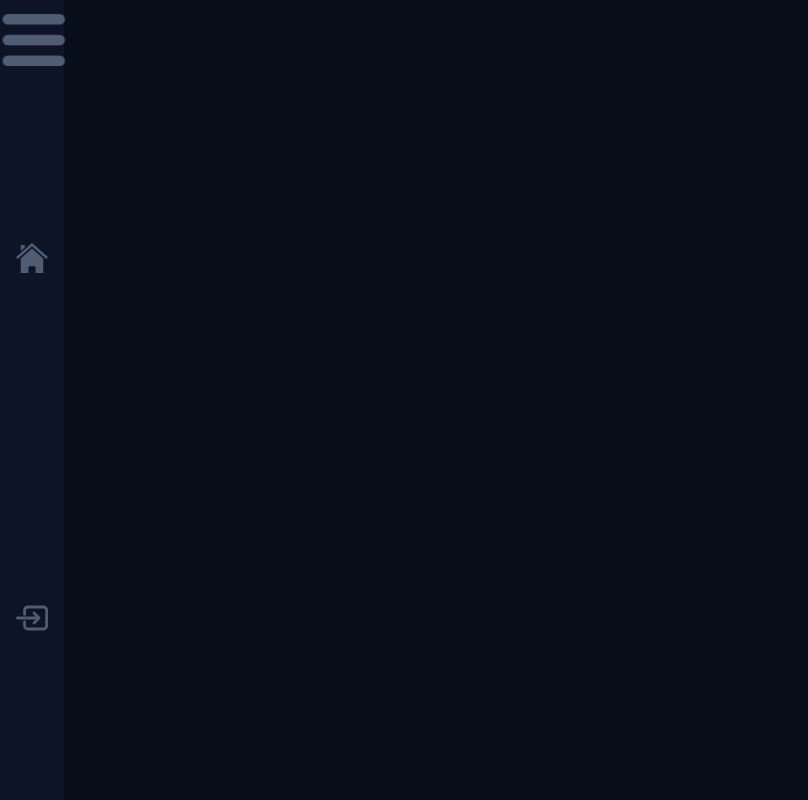
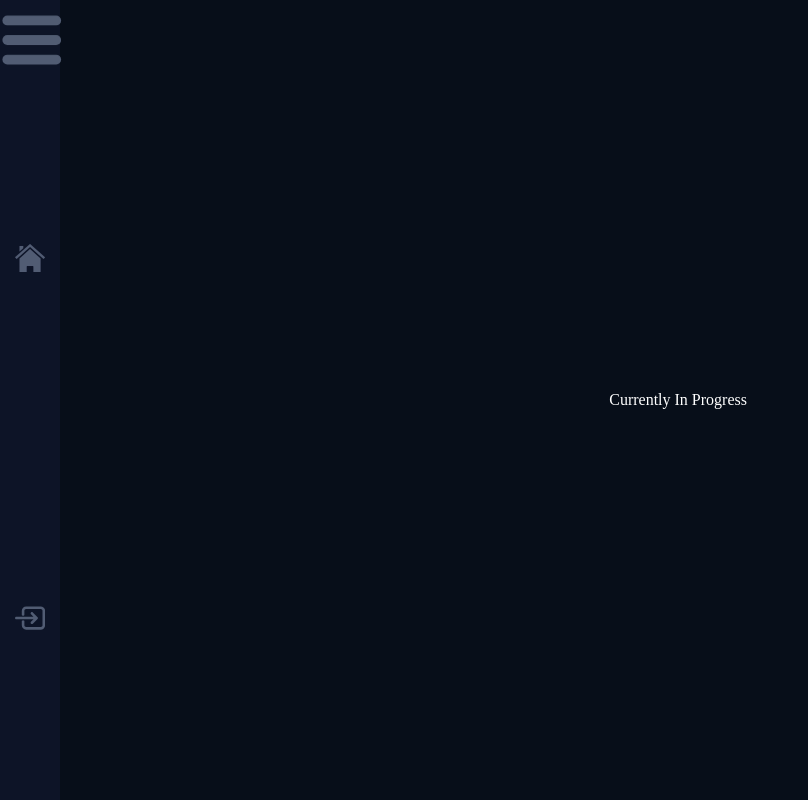
Before and after one commit to Outlain/Fitness, a React (Create React App) app: page /inprogress in a window 1280 px wide. Before the commit this address had no page. Shown: the whole page, without its empty margins (0-808 px from the left). Built offline with nearby package versions, Linux system fonts and the light colour scheme.

Commit message:
created new page for views that are currently in demo for rendering

```diff
--- a/src/App.css
+++ b/src/App.css
@@ -482,3 +482,12 @@ body {
     height: 100%;
   }
 }
+
+.max {
+  height: 100%;
+  width: 100%;
+  color: white;
+  display: flex;
+  align-items: center;
+  justify-content: center;
+}
--- a/src/App.js
+++ b/src/App.js
@@ -2,6 +2,7 @@ import './App.css'
 import { React, useState } from 'react'
 import { Overview } from './components/Overview.js';
 import Nav from './components/Nav.js';
+import { InProgress } from './components/views/InProgress.js';
 import { Routes, Route } from 'react-router-dom'
 
 const App = () => {
@@ -14,6 +15,8 @@ const App = () => {
             <Nav isNavOpen={isNavOpen} onToggle={handleNavToggle} />
             <Routes>
                 <Route path='/' element={<Overview isNavOpen={isNavOpen} />} />
+                <Route path='/inprogress' element={<InProgress />} />
+
             </Routes>
 
         </div>
--- a/src/components/Nav.js
+++ b/src/components/Nav.js
@@ -46,7 +46,7 @@ export const Nav = (props) => {
             {!isNavOpen && (
                 <ul>
                     <li><a href="/"><HomeIcon /></a></li>
-                    <li><a href="/signin"><SingInIcon /></a></li>
+                    <li><a href="/inprogress"><SingInIcon /></a></li>
                 </ul>
             )}
         </nav>
--- /dev/null
+++ b/src/components/views/InProgress.js
@@ -0,0 +1,8 @@
+import React from 'react'
+
+export const InProgress = () => {
+
+    return (
+        <div className='max'>Currently In Progress</div>
+    )
+}
```
